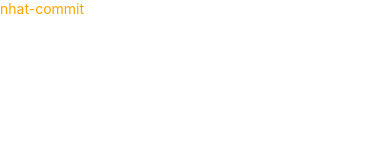
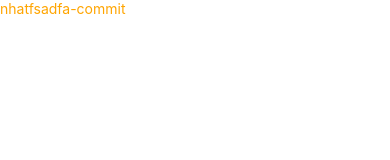
Before and after one commit to Tin-N/DuAnTotNghiep, a React Native app in the folder AwesomeProject/: screen / in a window 390 px wide. Shown: the top 160 px of the page. Built offline with nearby package versions, Linux system fonts and the light colour scheme.

Commit message:
hahahahaha

```diff
--- a/AwesomeProject/App.js
+++ b/AwesomeProject/App.js
@@ -22,7 +22,7 @@ import { StyleLogin } from './src/css/Styles';
 const App = () => {
   return (
     <SafeAreaView>
-      <Text style={StyleLogin.header}>nhat-commit</Text>
+      <Text style={StyleLogin.header}>nhatfsadfa-commit</Text>
     </SafeAreaView>
   )
 }
```
